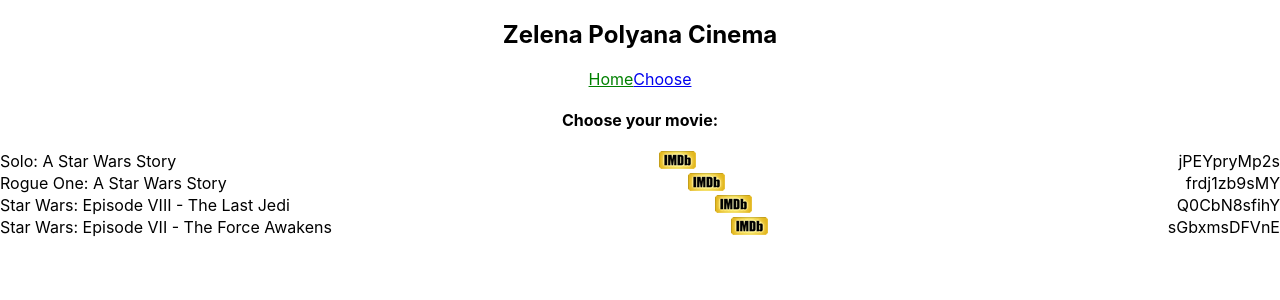
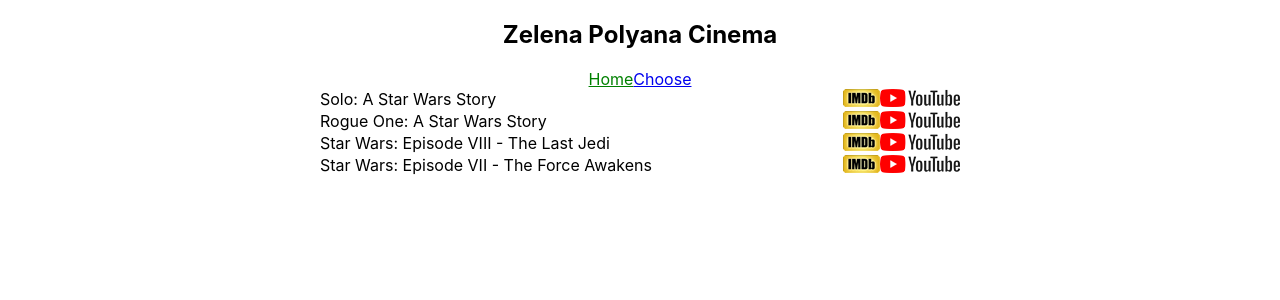
Before and after one commit to orlinivanov/cinema-app, a React (Create React App) app: page /home in a window 1280 px wide. Shown: the top 300 px of the page. Built offline with nearby package versions, Linux system fonts and the light colour scheme.

Commit message:
fix movie list and add redirect upon selected movie

```diff
--- a/src/components/Home.js
+++ b/src/components/Home.js
@@ -1,17 +1,23 @@
 import React from 'react';
+import { Redirect } from 'react-router-dom';
 import IMDBRating from './IMDBRating';
+import YouTubeLink from './YouTubeLink';
 
 const Home = (props) => {
-  // console.log(props);
-  // props.getMovieList();
+  console.log(props);
+  if (props.selectedMovie) {
+    return <Redirect to='/choose' />
+  }
   return (
-    <div>
-      <h4>Choose your movie:</h4>
+    <div className="movies-container">
+      {/* <h4>Choose your movie:</h4> */}
       {props.movies.map((movie, i) => (
         <div key={i} className='pick-movie-container'>
-          <main>{movie.title}</main>
-          <aside><IMDBRating titleId={movie.imdbId} /></aside>
-          <aside>{movie.trailerYouTubeId}</aside>
+          <div data-imdbid={movie.imdbId} onClick={props.selectMovie}>{movie.title}</div>
+          <div>
+            <IMDBRating titleId={movie.imdbId} />
+            <YouTubeLink videoId={movie.trailerYouTubeId} />
+          </div>
         </div>
       ))}
     </div>
```
